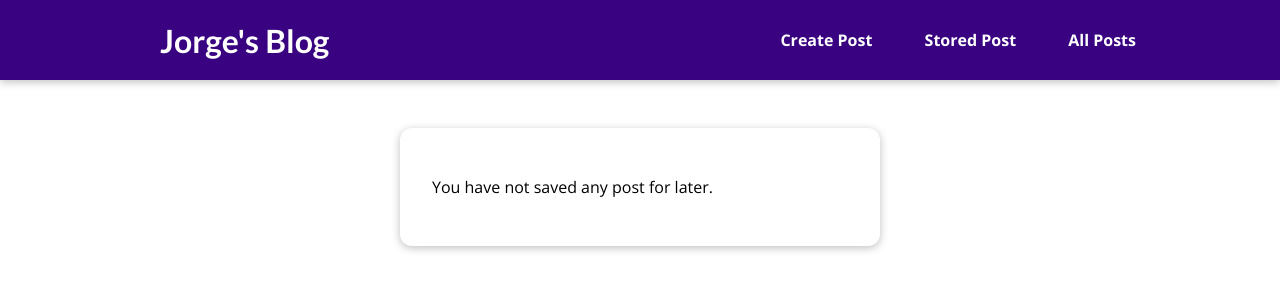
After one commit to Jbasilio55/my_blog_site, a Django app: page /read-later in a window 1280 px wide. The commit adds this page. Shown: the top 300 px of the page. Run offline with Django 5.2, Linux system fonts and the light colour scheme.

Commit message:
MVP is completed

```diff
--- /dev/null
+++ b/my_site/blog/static/blog/stored-posts.css
@@ -0,0 +1,39 @@
+#main-navigation {
+  background-color: #390281;
+  box-shadow: 0 2px 8px rgba(0, 0, 0, 0.25);
+}
+
+#stored-posts {
+  margin: 8rem auto 3rem auto;
+  padding: 2rem;
+  border-radius: 12px;
+  box-shadow: 0 2px 8px rgba(0, 0, 0, 0.25);
+  background-color: white;
+  width: 90%;
+  max-width: 30rem;
+}
+
+#stored-posts ul {
+  list-style: none;
+  margin: 0;
+  padding: 0;
+}
+
+#stored-posts li {
+  margin: 1rem 0;
+}
+
+#stored-posts a {
+  display: block;
+  padding: 1rem;
+  width: 100%;
+  text-decoration: none;
+  border: 1px solid #ccc;
+  color: #1b1b1b;
+  font-weight: bold;
+}
+
+#stored-posts a:hover,
+#stored-posts a:active {
+  background-color: #ccc;
+}
--- /dev/null
+++ b/my_site/blog/templates/blog/stored-posts.html
@@ -0,0 +1,23 @@
+{% extends "base.html" %}
+{% load static %}
+
+{% block title %}
+My Stored Posts
+{% endblock %}
+
+{% block css_files %}
+<link rel="stylesheet" href="{% static 'blog/stored-posts.css' %}"/>
+{% endblock %}
+
+{% block content %}
+<section id="stored-posts">
+    {% if not has_posts%}
+        <p>You have not saved any post for later.</p>
+    {% endif %}
+    <ul>
+    {% for post in posts %}
+        <li><a href="{% url 'post-detail-page' post.slug %}">{{ post.title }}</a></li>
+    {% endfor %}
+    </ul>
+</section>
+{% endblock %}
--- a/my_site/blog/views.py
+++ b/my_site/blog/views.py
@@ -32,13 +32,24 @@ class AllPostView(ListView):
     context_object_name = "all_posts"
 
 class SinglePostView(View):
+    def is_stored_post(self, request, post_id):
+        stored_posts = request.session.get("stored_posts")
+        if stored_posts is not None:
+            is_saved_for_later = post_id in stored_posts
+        else:
+            is_saved_for_later = False
+
+        return is_saved_for_later
+
     def get(self, request, slug):
         post = Post.objects.get(slug=slug)
+
         context = {
             "post": post,
             "post_tag": post.tags.all(),
             "comment_form": CommentForm(),
-            "comments": post.comments.all().order_by("-id")
+            "comments": post.comments.all().order_by("-id"),
+            "saved_for_later": self.is_stored_post(request, post.id)
         }
         return render(request, "blog/post-detail.html", context)
 
@@ -56,13 +67,29 @@ class SinglePostView(View):
             "post": post,
             "post_tag": post.tags.all(),
             "comment_form": comment_form,
-            "comments": post.comments.all()
+            "comments": post.comments.all(),
+            "saved_for_later": self.is_stored_post(request, post.id)
         }
         return render(request, "blog/post-detail.html", context)
 
 class ReadLaterView(View):
+    def get(self, request):
+        stored_posts = request.session.get("stored_posts")
+
+        context = {}
+
+        if stored_posts is None or len(stored_posts) == 0:
+            context["posts"] = []
+            context["has_posts"] = False
+        else:
+            posts = Post.objects.filter(id__in=stored_posts)
+            context["posts"] = posts
+            context["has_posts"] = True
+
+        return render(request, "blog/stored-posts.html", context)
+
     def post(self, request):
-        stored_posts = request.session.get("stored_post")
+        stored_posts = request.session.get("stored_posts")
 
         if stored_posts is None:
             stored_posts = []
@@ -71,5 +98,8 @@ class ReadLaterView(View):
 
         if post_id not in stored_posts:
             stored_posts.append(post_id)
-
+            request.session["stored_posts"] = stored_posts
+        else:
+            stored_posts.remove(post_id)
+            request.session["stored_posts"] = stored_posts
         return HttpResponseRedirect("/")
--- a/my_site/static/app.css
+++ b/my_site/static/app.css
@@ -36,6 +36,7 @@ h3 {
   color: white;
   font-weight: bold;
   padding: 1rem;
+  margin-left: 1rem;
 }
 
 #main-navigation a:hover,
--- a/my_site/templates/base.html
+++ b/my_site/templates/base.html
@@ -16,7 +16,7 @@
         </h1>
         <nav>
             <a href="{% url 'posts-page' %}">Create Post</a>
-            |
+            <a href="{% url 'read-later' %}">Stored Post</a>
             <a href="{% url 'posts-page' %}">All Posts</a>
         </nav>
     </header>
```
Also changed, not shown: my_site/blog/templates/blog/post-detail.html (+8 -2 lines), my_site/db.sqlite3.
